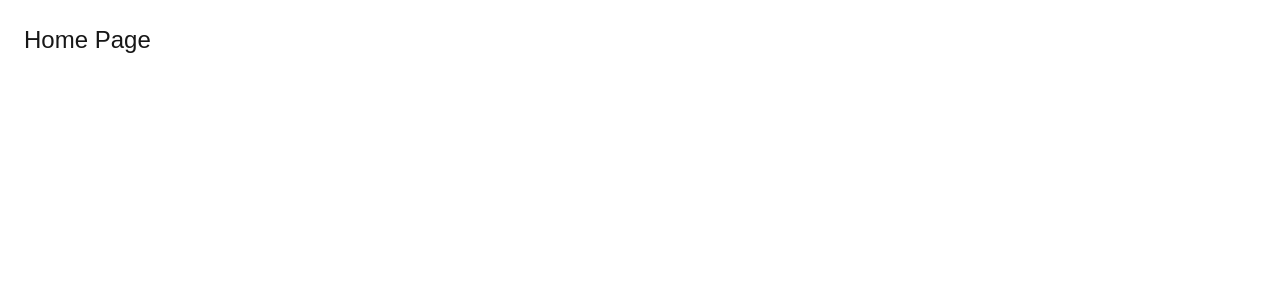
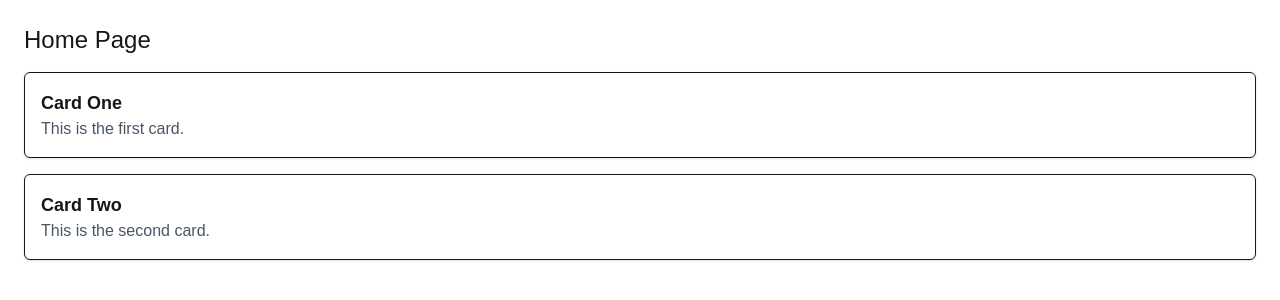
Before and after one commit to Alle4n/alx-project-0x02-setup, a Next.js app in the folder alx-project-0x02/: page /home in a window 1280 px wide. Shown: the top 300 px of the page. Built offline with nearby package versions, Linux system fonts and the light colour scheme.

Commit message:
Create a Reusable Card Component

```diff
--- /dev/null
+++ b/alx-project-0x02/components/common/Card.tsx
@@ -0,0 +1,10 @@
+import { CardProps } from "@/interfaces";
+
+const Card: React.FC<CardProps> = ({ title, content }) => (
+  <div className="border p-4 rounded-md shadow-sm bg-white">
+    <h2 className="text-lg font-semibold">{title}</h2>
+    <p className="text-gray-600">{content}</p>
+  </div>
+);
+
+export default Card;
--- a/alx-project-0x02/interfaces/index.ts
+++ b/alx-project-0x02/interfaces/index.ts
@@ -0,0 +1,4 @@
+export interface CardProps {
+  title: string;
+  content: string;
+}
--- a/alx-project-0x02/pages/home.tsx
+++ b/alx-project-0x02/pages/home.tsx
@@ -1,6 +1,10 @@
+import Card from "@/components/common/Card";
+
 const Home = () => (
-  <div className="p-6">
+  <div className="p-6 space-y-4">
     <h1 className="text-2xl">Home Page</h1>
+    <Card title="Card One" content="This is the first card." />
+    <Card title="Card Two" content="This is the second card." />
   </div>
 );
 
```
